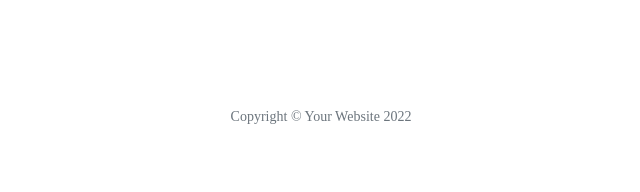
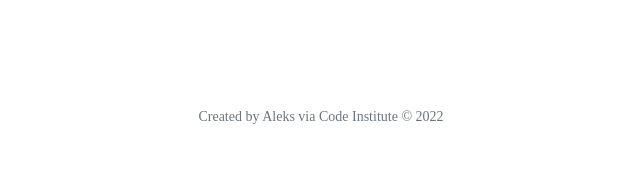
Before and after one commit to aleksandracodes/the-flask-framework, a Flask app: page /about in a window 1280 px wide. Shown: the part 5878-6070 px from the top of the page, without its empty margins (319-959 px from the left). Run offline with Flask 2, Linux system fonts and the light colour scheme; some libraries are stand-ins or nearby versions.

Commit message:
Update README file

```diff
--- a/templates/base.html
+++ b/templates/base.html
@@ -93,7 +93,7 @@
                 </a>
               </li>
             </ul>
-            <p class="copyright text-muted">Copyright &copy; Your Website <span id="copyright"></span></p>
+            <p class="copyright text-muted">Created by Aleks via Code Institute &copy; <span id="copyright"></span></p>
           </div>
         </div>
       </div>
```
Also changed, not shown: README.md, thorin&company-am-i-responsive-mockup.png (added).
